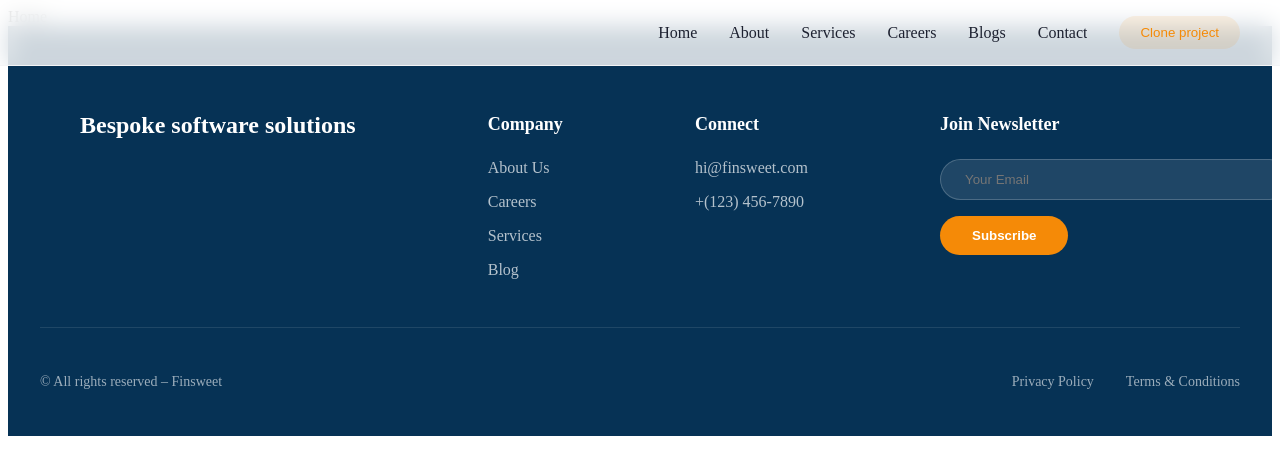
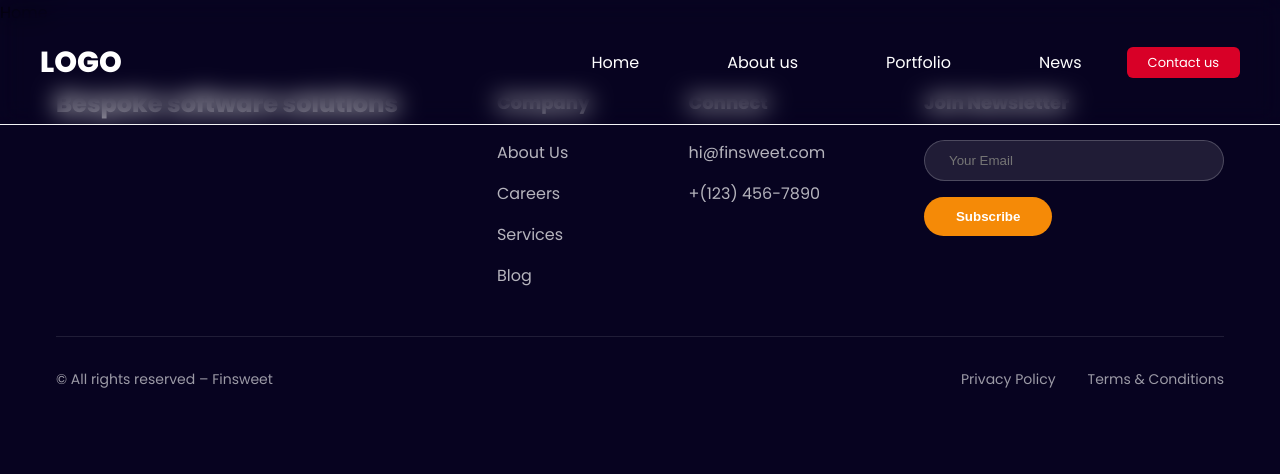
Before and after one commit to R-Islombek/Team, a React (Vite) app: page / in a window 1280 px wide. Shown: the top 474 px of the page. Built offline with nearby package versions, Linux system fonts and the light colour scheme.

Commit message:
header xatosn togrladm

```diff
--- a/src/App.css
+++ /dev/null
@@ -1,13 +0,0 @@
-*{
-    margin: 0;
-    padding: 0;
-    box-sizing: border-box;
-<<<<<<< HEAD
-}
-.container{
-    width: 1200px;
-    margin: 0 auto;
-=======
-    text-decoration: none;
->>>>>>> fe99063f9b3c954ce33603e848b79ac1215111f9
-}
--- a/src/Components/Footer/Footer.css
+++ b/src/Components/Footer/Footer.css
@@ -1,5 +1,5 @@
 .footer-main {
-    background-color: #063255;
+    background-color: #070320;
     color: white;
     padding-top: 4rem; /* pt-16 */
     padding-bottom: 2rem; /* pb-8 */
--- a/src/Components/Header/Header.css
+++ b/src/Components/Header/Header.css
@@ -1,180 +1,216 @@
 /* Header Asosiy */
-.header-main {
-    position: fixed;
-    top: 0;
-    left: 0;
-    width: 100%;
-    z-index: 50;
-    background-color: rgba(255, 255, 255, 0.8);
-    backdrop-filter: blur(12px);
-    border-bottom: 1px solid #f3f4f6;
-    transition: all 0.3s ease;
+.header {
+    position        : fixed;
+    top             : 0;
+    left            : 0;
+    width           : 100%;
+    z-index         : 99990;
+    background-color: transparent;
+    backdrop-filter : blur(12px);
+    border-bottom   : 1px solid #f3f4f6;
+    transition      : all 0.3s ease;
 }
 
-.header-container {
-    max-width: 1200px;
-    margin: 0 auto;
-    padding: 1rem 1.5rem;
+.header__container {
+    max-width      : 1200px;
+    margin         : 0 auto;
+    padding        : 20px 0;
 }
 
-.header-flex {
-    display: flex;
+.header__flex {
+    display        : flex;
     justify-content: space-between;
-    align-items: center;
+    align-items    : center;
 }
 
 /* Logo */
-.logo-img {
-    height: 2rem;
-    width: auto;
-    transition: transform 0.3s ease;
+.logo__img {
+    font-family   : Poppins;
+    font-weight   : 800;
+    font-style    : ExtraBold;
+    font-size     : 29px;
+    line-height   : 153%;
+    letter-spacing: 0%;
+    color         : #FFFFFF;
+    cursor        : pointer;
 }
 
-.logo-img:hover {
+.logo__img:hover {
     transform: scale(1.05);
 }
 
-/* Desktop Navigatsiya */
-.nav-desktop {
-    display: none;
+
+.nav__desktop {
+    display    : none;
     align-items: center;
-    gap: 2rem;
+    gap        : 45px;
 }
 
 @media (min-width: 768px) {
-    .nav-desktop {
+    .nav__desktop {
         display: flex;
     }
 }
 
-.nav-links {
-    display: flex;
-    gap: 2rem;
+.nav__links {
+    display   : flex;
+    gap       : 88px;
     list-style: none;
-    margin: 0;
-    padding: 0;
+    margin    : 0;
+    padding   : 0;
 }
 
-.nav-item {
+.nav__item {
     position: relative;
-    overflow: hidden;
+
 }
 
-.link-text {
-    font-weight: 500;
-    color: #1D2130;
-    text-decoration: none;
-    transition: color 0.3s;
+.link__text {
+    font-family   : Poppins;
+    font-weight   : 400;
+    font-size     : 16px;
+    line-height   : 100%;
+    letter-spacing: 0%;
+    color         : #FFFFFF;
+    transition    : color 0.3s;
 }
 
-.link-text:hover {
+.link__text:hover {
     color: #0891b2;
 }
 
-.underline-effect {
-    position: absolute;
-    bottom: 0;
-    left: 0;
-    width: 0;
-    height: 2px;
+.underline__effect {
+    position        : absolute;
+    bottom          : 0px;
+    left            : 0;
+    width           : 0;
+    height          : 2px;
     background-color: #0891b2;
-    transition: width 0.3s ease;
+    transition      : width 0.3s ease;
+    margin-top: 5px;
 }
 
-.nav-item:hover .underline-effect {
+.nav__item:hover .underline__effect {
     width: 100%;
 }
 
 /* Tugmalar */
-.btn-clone {
-    background-color: rgba(245, 138, 7, 0.1);
-    color: #F58A07;
-    border-radius: 31px;
-    padding: 0.5rem 1.25rem;
-    border: 1px solid transparent;
-    cursor: pointer;
-    transition: all 0.3s;
+.btn__clone {
+    background-color: #D80027;
+    color           : #FFFFFF;
+    border-radius   : 6px;
+    padding         : 0.5rem 1.25rem;
+    border          : 1px solid transparent;
+    cursor          : pointer;
+    transition      : all 0.3s;
+    font-family     : Poppins;
+    font-weight     : 400;
+    font-size       : 13px;
+    line-height     : 100%;
+    letter-spacing  : 0%;
+
 }
 
-.btn-clone:hover {
-    color: #60a5fa;
+.btn__clone:hover {
+    color           : #60a5fa;
     background-color: rgba(59, 130, 246, 0.1);
-    border-color: #60a5fa;
+    border-color    : #60a5fa;
 }
 
 /* Mobile Toggle (Hamburger) */
-.mobile-toggle {
-    display: flex;
+.mobile__toggle {
+    display       : flex;
     flex-direction: column;
-    gap: 6px;
-    background: none;
-    border: none;
-    z-index: 60;
-    cursor: pointer;
+    gap           : 6px;
+    background    : none;
+    border        : none;
+    z-index       : 60;
+    cursor        : pointer;
 }
 
 @media (min-width: 768px) {
-    .mobile-toggle {
+    .mobile__toggle {
         display: none;
     }
 }
 
 .bar {
-    width: 1.75rem;
-    height: 2px;
+    width           : 1.75rem;
+    height          : 2px;
     background-color: #1D2130;
-    border-radius: 999px;
-    transition: all 0.3s;
+    border-radius   : 999px;
+    transition      : all 0.3s;
 }
 
 /* Hamburger Animatsiyasi */
-.active-1 { transform: rotate(45deg) translateY(8px); }
-.hide { opacity: 0; }
-.active-2 { transform: rotate(-45deg) translateY(-8px); }
+.active-1 {
+    transform: rotate(45deg) translateY(8px);
+}
+
+.hide {
+    opacity: 0;
+}
+
+.active-2 {
+    transform: rotate(-45deg) translateY(-8px);
+}
 
 /* Mobile Menu Overlay */
-.mobile-overlay {
-    position: fixed;
-    inset: 0;
+.mobile__overlay {
+    position        : fixed;
+    inset           : 0;
+    height: 100vh;
     background-color: white;
-    display: flex;
-    flex-direction: column;
-    align-items: center;
-    justify-content: center;
-    gap: 2rem;
-    transition: all 0.5s ease;
-    transform: translateX(100%);
-    opacity: 0;
-    z-index: 50;
+    display         : flex;
+    flex-direction  : column;
+    align-items     : center;
+    justify-content : center;
+    gap             : 2rem;
+    transition      : all 0.5s ease;
+    transform       : translateX(100%);
+    opacity         : 0;
+    z-index         : 50;
 }
 
-.mobile-overlay.show {
+.mobile__overlay.show {
     transform: translateX(0);
-    opacity: 1;
+    opacity  : 1;
 }
 
-.mobile-list {
-    list-style: none;
-    text-align: center;
-    padding: 0;
-    font-size: 1.5rem;
-    font-weight: bold;
-    display: flex;
+.mobile__list {
+    list-style    : none;
+    text-align    : center;
+    padding       : 0;
+    font-size     : 1.5rem;
+    font-weight   : bold;
+    display       : flex;
     flex-direction: column;
-    gap: 1.5rem;
+    gap           : 1.5rem;
 }
 
-.mobile-list a {
+.mobile__list a {
     text-decoration: none;
-    color: #1D2130;
+    color          : #1D2130;
 }
 
-.btn-clone-mobile {
-    background-color: #F58A07;
-    color: white;
-    border-radius: 999px;
-    padding: 1rem 2.5rem;
-    font-weight: bold;
-    border: none;
-    box-shadow: 0 10px 15px rgba(245, 138, 7, 0.3);
+.btn__clone-mobile {
+    background-color: #D80027;
+    color           : #FFFFFF;
+    border-radius   : 6px;
+    padding         : 0.5rem 1.25rem;
+    border          : 1px solid transparent;
+    cursor          : pointer;
+    transition      : all 0.3s;
+    font-family     : Poppins;
+    font-weight     : 400;
+    font-size       : 13px;
+    line-height     : 100%;
+    letter-spacing  : 0%;
+
 }
+
+.btn__clone-mobile:hover {
+    color           : #60a5fa;
+    background-color: rgba(59, 130, 246, 0.1);
+    border-color    : #60a5fa;
+}
--- a/src/Components/Header/Header.jsx
+++ b/src/Components/Header/Header.jsx
@@ -10,53 +10,55 @@ const Header = () => {
 
   return (
 
-    <header className="header-main">
-      <div className="header-container">
-        <div className="header-flex">
+    <header className="header">
+      <div className="container">
+        <div className="header__container">
+        <div className="header__flex">
 
           {/* Logo */}
-          <Link to="/" className="logo-box">
-
+          <Link to="/" className="logo__box">
+           <h1 className="logo__img">LOGO</h1>
           </Link>
 
           {/* Desktop Navigation */}
-          <nav className="nav-desktop">
-            <ul className="nav-links">
-              {["Home", "About", "Services", "Careers", "Blogs", "Contact"].map((item) => (
-                <li key={item} className="nav-item">
+          <nav className="nav__desktop">
+            <ul className="nav__links">
+              {["Home", "About us ", "Portfolio", "News"].map((item) => (
+                <li key={item} className="nav__item">
                   <Link
                     to={item === "Home" ? "/" : `/${item.toLowerCase()}`}
-                    className="link-text"
+                    className="link__text"
                   >
                     {item}
                   </Link>
-                  <span className="underline-effect"></span>
+                  <span className="underline__effect"></span>
                 </li>
               ))}
             </ul>
-            <button className="btn-clone">Clone project</button>
+            <button className="btn__clone">Contact us</button>
           </nav>
 
           {/* Hamburger Menu Button */}
-          <button className="mobile-toggle" onClick={toggleMenu} aria-label="Menu">
+          <button className="mobile__toggle" onClick={toggleMenu} aria-label="Menu">
             <div className={`bar ${isOpen ? "active-1" : ""}`}></div>
             <div className={`bar ${isOpen ? "hide" : ""}`}></div>
             <div className={`bar ${isOpen ? "active-2" : ""}`}></div>
           </button>
 
           {/* Mobile Overlay Menu */}
-          <div className={`mobile-overlay ${isOpen ? "show" : ""}`}>
-            <ul className="mobile-list">
-              {["Home", "About", "Services", "Careers", "Blogs", "Contact"].map((item) => (
+          <div className={`mobile__overlay ${isOpen ? "show" : ""}`}>
+            <ul className="mobile__list">
+              {["Home", "About us ", "Portfolio", "News"].map((item) => (
                 <li key={item} onClick={() => setIsOpen(false)}>
                   <Link to={item === "Home" ? "/" : `/${item.toLowerCase()}`}>{item}</Link>
                 </li>
               ))}
             </ul>
-            <button className="btn-clone-mobile">Clone project</button>
+            <button className="btn__clone-mobile">Contact us</button>
           </div>
 
         </div>
+      </div>
       </div>
     </header>
   );
--- a/src/index.css
+++ b/src/index.css
@@ -0,0 +1,29 @@
+@import url(https://fonts.googleapis.com/css2?family=Poppins:wght@100;200;300;400;500;600;800;900&display=swap);
+@import url();
+body {
+  font-family: 'Poppins', sans-serif;
+}
+
+*{
+    margin: 0;
+    padding: 0;
+    box-sizing: border-box;
+    text-decoration: none;
+    list-style: none;
+}
+.container{
+    max-width: 1200px;
+    margin: 0 auto;
+    padding: 20px 0;
+}
+body{
+    background-color: #070320;
+}
+html{
+    scroll-behavior: smooth;
+    overflow: hidden;
+}
+body{
+    overflow-x: hidden;
+    overflow-y: hidden;
+}
```
